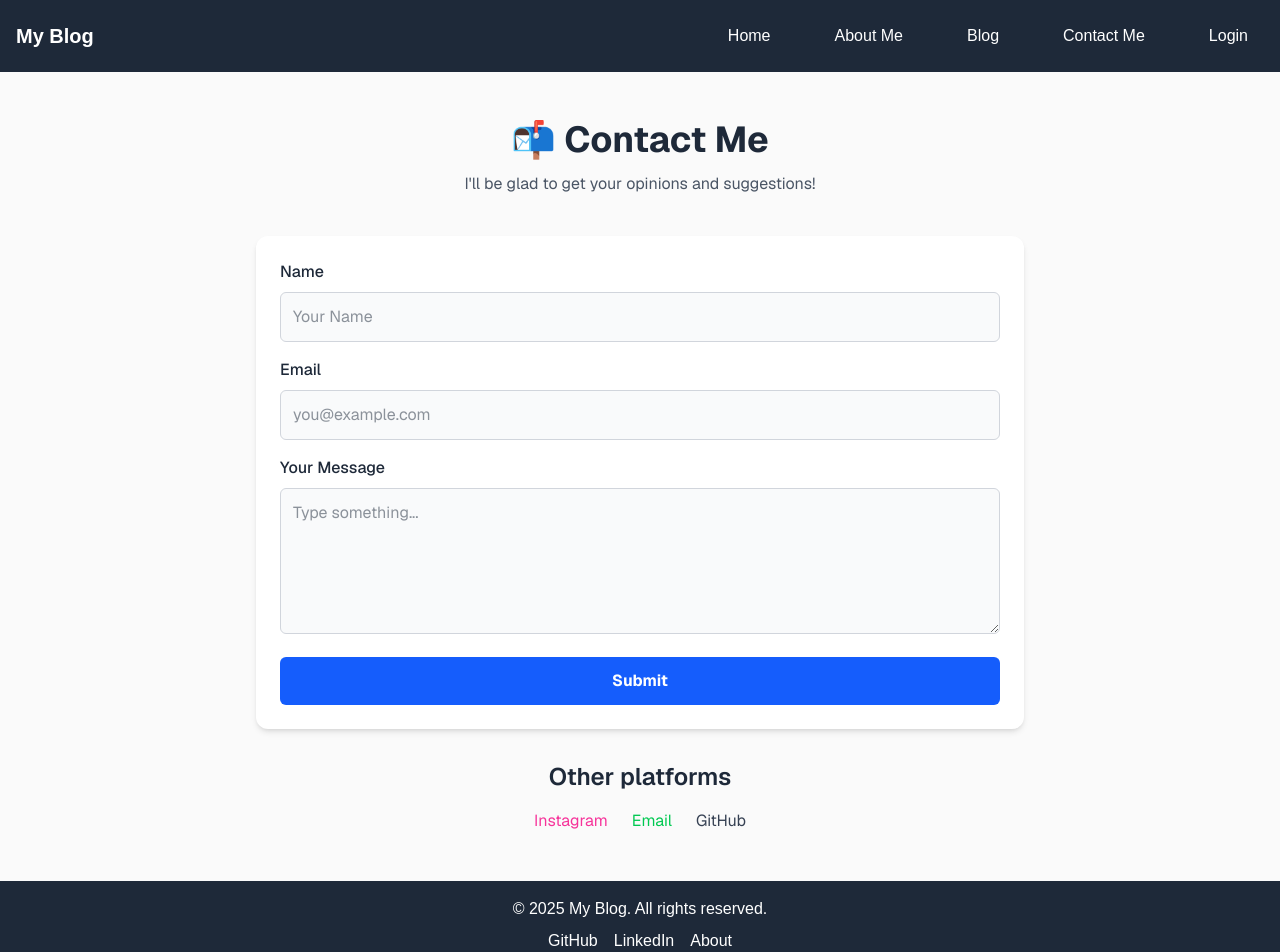
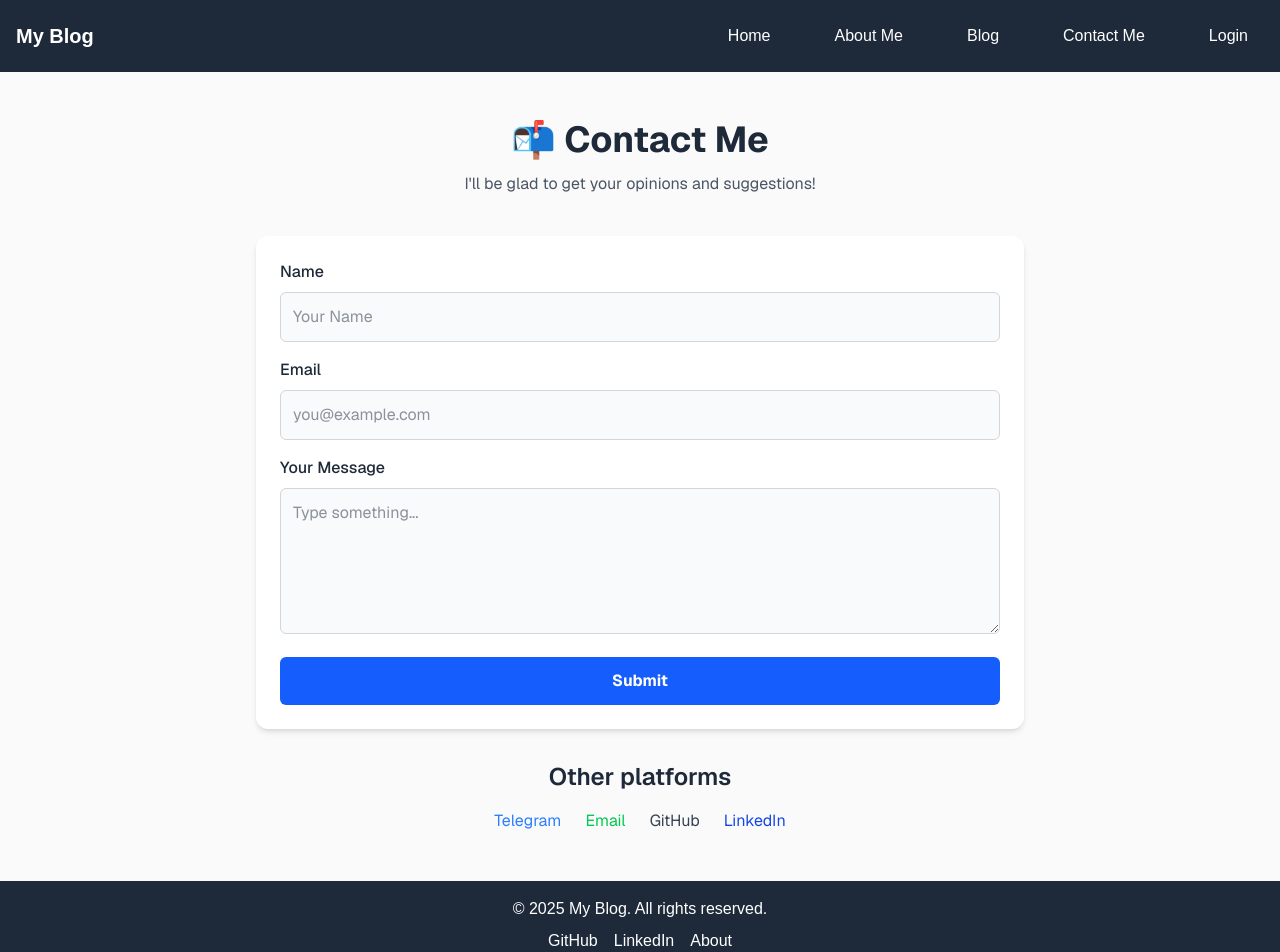
Before and after one commit to Mohamad-Moghadam/Personal-Blog, a Next.js app: page /contact in a window 1280 px wide. Shown: the top 952 px of the page. Built offline with nearby package versions, Linux system fonts and the light colour scheme; no server answers.

Commit message:
🐛 other platforms sec fixed

```diff
--- a/src/app/contact/page.tsx
+++ b/src/app/contact/page.tsx
@@ -126,26 +126,34 @@ export default function ContactPage() {
 					<h2 className="text-2xl font-semibold">Other platforms</h2>
 					<div className="flex justify-center space-x-6 rtl:space-x-reverse">
 						<a
-							href="https://instagram.com/username"
+							href="https://t.me/Moe_moghadam"
 							target="_blank"
 							rel="noopener noreferrer"
-							className="text-pink-500 hover:text-pink-700 transition"
+							className="text-blue-500 hover:text-blue-700 transition"
 						>
-							Instagram
+							Telegram
 						</a>
 						<a
-							href="mailto:you@example.com"
+							href="mailto:m.reza.s.moghadam@gmail.com"
 							className="text-green-500 hover:text-green-700 transition"
 						>
 							Email
 						</a>
 						<a
-							href="https://github.com/username"
+							href="https://github.com/Mohamad-Moghadam"
 							target="_blank"
 							rel="noopener noreferrer"
 							className="text-gray-700 dark:text-gray-300 hover:text-black dark:hover:text-white transition"
 						>
 							GitHub
+						</a>
+						<a
+							href="https://www.linkedin.com/in/mohamad-reza-soodmand-moghadam-1687b5349/"
+							target="_blank"
+							rel="noopener noreferrer"
+							className="text-blue-700 hover:text-blue-900 transition"
+						>
+							LinkedIn
 						</a>
 					</div>
 				</section>
```
